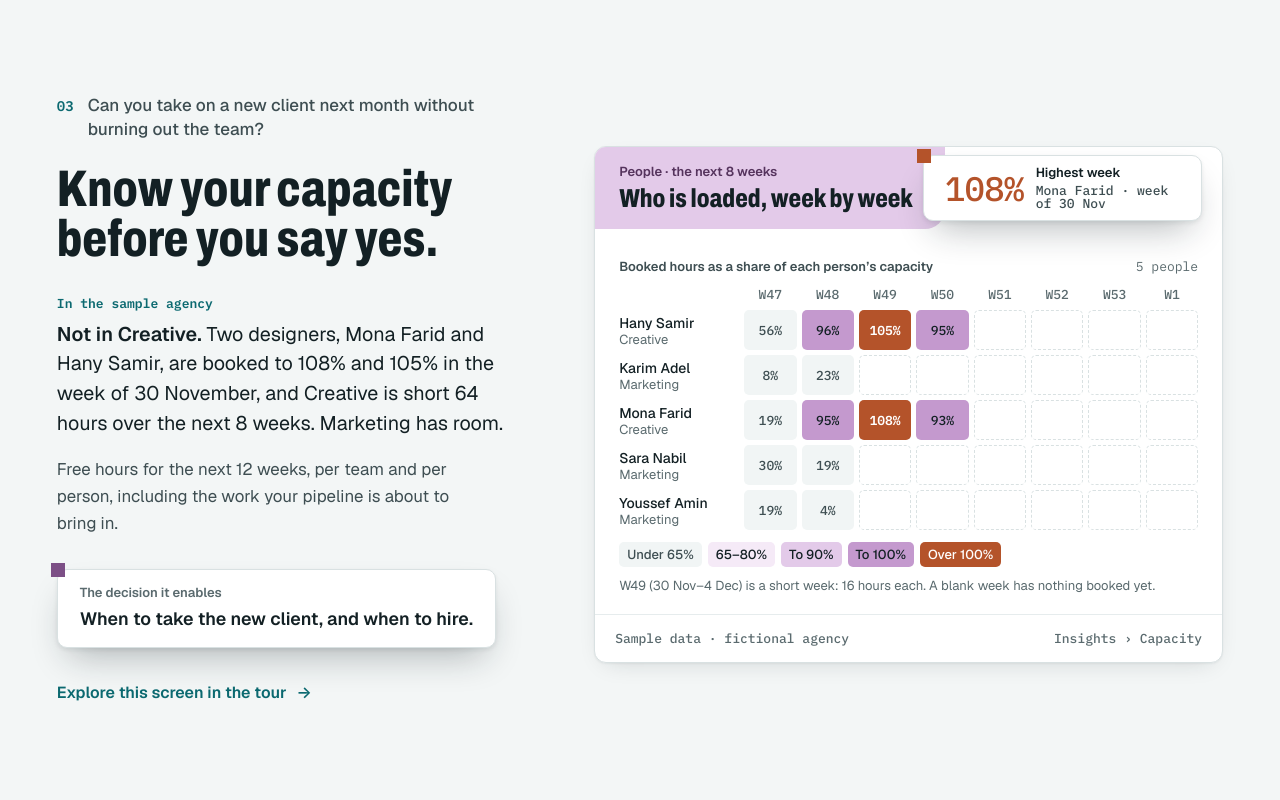
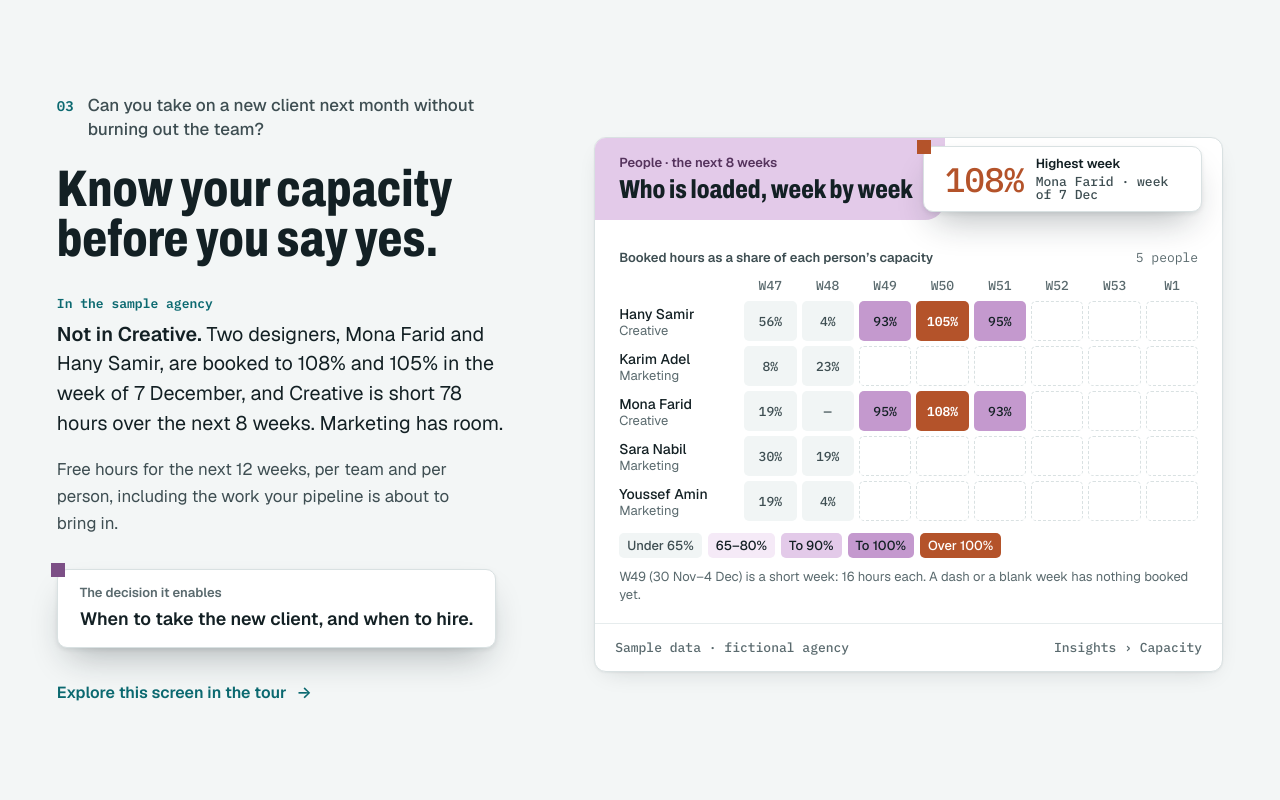
Before and after one commit to cosolutionshq/cosolutionshq.github.io, a plain HTML site: page index.html in a window 1280 px wide. Shown: the part 3780-4580 px from the top of the page. Drawn offline with Linux system fonts and the light colour scheme.

Commit message:
Landing: capacity and forecast figures from the rc.21 tour (captured 16 November 2026)
Text only. 03 Capacity: the overbooked week is W50, 7 December (Mona Farid 108%, Hany Samir 105%),
Creative is short 78 hours; heat map rows Hany 56 4 93 105 95 and Mona 19 - 95 108 93 (W47-W51,
the dash is the product's "nothing booked yet"). 04 Forecast: November 0, December 34K
(19K contracting under 15K proposal sent). Nothing else changes.

Co-Authored-By: Claude Opus 5.5 <noreply@anthropic.com>

```diff
--- a/index.html
+++ b/index.html
@@ -222,26 +222,26 @@
     <div class="answer-head">
       <h3><span class="num">03</span><span>Can you take on a new client next month without burning out the team?</span></h3>
       <p class="answer-title">Know your capacity before you say yes.</p>
-      <div class="sample"><span class="k">In the sample agency</span><p><b>Not in Creative.</b> Two designers, Mona Farid and Hany Samir, are booked to 108% and 105% in the week of 30 November, and Creative is short 64 hours over the next 8 weeks. Marketing has room.</p></div>
+      <div class="sample"><span class="k">In the sample agency</span><p><b>Not in Creative.</b> Two designers, Mona Farid and Hany Samir, are booked to 108% and 105% in the week of 7 December, and Creative is short 78 hours over the next 8 weeks. Marketing has room.</p></div>
     </div>
     <div class="answer-card">
-        <figure class="excerpt fam-people" data-anim-card role="figure" aria-label="Sample data. Two designers are booked above their capacity in the week of 30 November: Mona Farid 108% and Hany Samir 105%, both in Creative. Booked hours as a share of each person's capacity, weeks 47 to 1: Hany Samir 56%, 96%, 105% and 95%; Karim Adel 8% and 23%; Mona Farid 19%, 95%, 108% and 93%; Sara Nabil 30% and 19%; Youssef Amin 19% and 4%; nothing booked after that yet.">
+        <figure class="excerpt fam-people" data-anim-card role="figure" aria-label="Sample data. Two designers are booked above their capacity in the week of 7 December: Mona Farid 108% and Hany Samir 105%, both in Creative. Booked hours as a share of each person's capacity, weeks 47 to 1: Hany Samir 56%, 4%, 93%, 105% and 95%; Karim Adel 8% and 23%; Mona Farid 19%, nothing booked in week 48, then 95%, 108% and 93%; Sara Nabil 30% and 19%; Youssef Amin 19% and 4%; nothing booked after that yet.">
           <div class="card-head">
             <div class="plate"><span class="eye">People · the next 8 weeks</span><span class="title">Who is loaded, week by week</span></div>
-            <div class="chip fig-leak" style="--fig-w:4ch"><i class="sq"></i><span class="fig" aria-hidden="true"><span class="num" data-count="108" data-dec="0" data-pre="" data-suf="%" style="--i:0">108%</span></span><span class="cap"><b>Highest week</b><span>Mona Farid · week of 30 Nov</span></span></div>
+            <div class="chip fig-leak" style="--fig-w:4ch"><i class="sq"></i><span class="fig" aria-hidden="true"><span class="num" data-count="108" data-dec="0" data-pre="" data-suf="%" style="--i:0">108%</span></span><span class="cap"><b>Highest week</b><span>Mona Farid · week of 7 Dec</span></span></div>
           </div>
           <div class="ex-body" aria-hidden="true">
             <div class="hm-top"><span class="ex-k">Booked hours as a share of each person’s capacity</span><span class="note">5 people</span></div>
             <div class="hm">
                 <span></span><span class="wk">W47</span><span class="wk">W48</span><span class="wk">W49</span><span class="wk">W50</span><span class="wk">W51</span><span class="wk">W52</span><span class="wk">W53</span><span class="wk">W1</span>
-                <span class="who"><b>Hany Samir</b><span>Creative</span></span><span class="cell" style="--i:0"><span class="num" data-count="56" data-dec="0" data-pre="" data-suf="" style="--i:0">56</span><span class="pc">%</span></span><span class="cell b-over" style="--i:1"><span class="num" data-count="96" data-dec="0" data-pre="" data-suf="" style="--i:1">96</span><span class="pc">%</span></span><span class="cell b-beyond" style="--i:2"><span class="num" data-count="105" data-dec="0" data-pre="" data-suf="" style="--i:2">105</span><span class="pc">%</span></span><span class="cell b-over" style="--i:3"><span class="num" data-count="95" data-dec="0" data-pre="" data-suf="" style="--i:3">95</span><span class="pc">%</span></span><span class="cell none" style="--i:4"></span><span class="cell none" style="--i:5"></span><span class="cell none" style="--i:6"></span><span class="cell none" style="--i:7"></span>
+                <span class="who"><b>Hany Samir</b><span>Creative</span></span><span class="cell" style="--i:0"><span class="num" data-count="56" data-dec="0" data-pre="" data-suf="" style="--i:0">56</span><span class="pc">%</span></span><span class="cell" style="--i:1"><span class="num" data-count="4" data-dec="0" data-pre="" data-suf="" style="--i:1">4</span><span class="pc">%</span></span><span class="cell b-over" style="--i:2"><span class="num" data-count="93" data-dec="0" data-pre="" data-suf="" style="--i:2">93</span><span class="pc">%</span></span><span class="cell b-beyond" style="--i:3"><span class="num" data-count="105" data-dec="0" data-pre="" data-suf="" style="--i:3">105</span><span class="pc">%</span></span><span class="cell b-over" style="--i:4"><span class="num" data-count="95" data-dec="0" data-pre="" data-suf="" style="--i:4">95</span><span class="pc">%</span></span><span class="cell none" style="--i:5"></span><span class="cell none" style="--i:6"></span><span class="cell none" style="--i:7"></span>
                 <span class="who"><b>Karim Adel</b><span>Marketing</span></span><span class="cell" style="--i:1"><span class="num" data-count="8" data-dec="0" data-pre="" data-suf="" style="--i:1">8</span><span class="pc">%</span></span><span class="cell" style="--i:2"><span class="num" data-count="23" data-dec="0" data-pre="" data-suf="" style="--i:2">23</span><span class="pc">%</span></span><span class="cell none" style="--i:3"></span><span class="cell none" style="--i:4"></span><span class="cell none" style="--i:5"></span><span class="cell none" style="--i:6"></span><span class="cell none" style="--i:7"></span><span class="cell none" style="--i:8"></span>
-                <span class="who"><b>Mona Farid</b><span>Creative</span></span><span class="cell" style="--i:2"><span class="num" data-count="19" data-dec="0" data-pre="" data-suf="" style="--i:2">19</span><span class="pc">%</span></span><span class="cell b-over" style="--i:3"><span class="num" data-count="95" data-dec="0" data-pre="" data-suf="" style="--i:3">95</span><span class="pc">%</span></span><span class="cell b-beyond" style="--i:4"><span class="num" data-count="108" data-dec="0" data-pre="" data-suf="" style="--i:4">108</span><span class="pc">%</span></span><span class="cell b-over" style="--i:5"><span class="num" data-count="93" data-dec="0" data-pre="" data-suf="" style="--i:5">93</span><span class="pc">%</span></span><span class="cell none" style="--i:6"></span><span class="cell none" style="--i:7"></span><span class="cell none" style="--i:8"></span><span class="cell none" style="--i:9"></span>
+                <span class="who"><b>Mona Farid</b><span>Creative</span></span><span class="cell" style="--i:2"><span class="num" data-count="19" data-dec="0" data-pre="" data-suf="" style="--i:2">19</span><span class="pc">%</span></span><span class="cell" style="--i:3">—</span><span class="cell b-over" style="--i:4"><span class="num" data-count="95" data-dec="0" data-pre="" data-suf="" style="--i:4">95</span><span class="pc">%</span></span><span class="cell b-beyond" style="--i:5"><span class="num" data-count="108" data-dec="0" data-pre="" data-suf="" style="--i:5">108</span><span class="pc">%</span></span><span class="cell b-over" style="--i:6"><span class="num" data-count="93" data-dec="0" data-pre="" data-suf="" style="--i:6">93</span><span class="pc">%</span></span><span class="cell none" style="--i:7"></span><span class="cell none" style="--i:8"></span><span class="cell none" style="--i:9"></span>
                 <span class="who"><b>Sara Nabil</b><span>Marketing</span></span><span class="cell" style="--i:3"><span class="num" data-count="30" data-dec="0" data-pre="" data-suf="" style="--i:3">30</span><span class="pc">%</span></span><span class="cell" style="--i:4"><span class="num" data-count="19" data-dec="0" data-pre="" data-suf="" style="--i:4">19</span><span class="pc">%</span></span><span class="cell none" style="--i:5"></span><span class="cell none" style="--i:6"></span><span class="cell none" style="--i:7"></span><span class="cell none" style="--i:8"></span><span class="cell none" style="--i:9"></span><span class="cell none" style="--i:10"></span>
                 <span class="who"><b>Youssef Amin</b><span>Marketing</span></span><span class="cell" style="--i:4"><span class="num" data-count="19" data-dec="0" data-pre="" data-suf="" style="--i:4">19</span><span class="pc">%</span></span><span class="cell" style="--i:5"><span class="num" data-count="4" data-dec="0" data-pre="" data-suf="" style="--i:5">4</span><span class="pc">%</span></span><span class="cell none" style="--i:6"></span><span class="cell none" style="--i:7"></span><span class="cell none" style="--i:8"></span><span class="cell none" style="--i:9"></span><span class="cell none" style="--i:10"></span><span class="cell none" style="--i:11"></span>
             </div>
             <div class="band-legend"><span style="background:#F1F5F5;color:#3E4E52">Under 65%</span><span style="background:oklch(0.95 0.02 320)">65–80%</span><span style="background:oklch(0.87 0.05 320)">To 90%</span><span style="background:oklch(0.74 0.09 320)">To 100%</span><span style="background:#B4532A;color:#FFFFFF">Over 100%</span></div>
-            <p class="hm-note">W49 (30 Nov–4 Dec) is a short week: 16 hours each. A blank week has nothing booked yet.</p>
+            <p class="hm-note">W49 (30 Nov–4 Dec) is a short week: 16 hours each. A dash or a blank week has nothing booked yet.</p>
           </div>
           <div class="card-foot"><span class="note">Sample data · fictional agency</span><span class="note">Insights › Capacity</span></div>
         </figure>
@@ -259,13 +259,13 @@
       <div class="sample"><span class="k">In the sample agency</span><p><b>34K USD</b> from 2 deals, weighted by their chance of winning. All 6 of the next 6 months fall short of the 55K USD monthly target.</p></div>
     </div>
     <div class="answer-card">
-        <figure class="excerpt fam-pipe" data-anim-card role="figure" aria-label="Sample data. Weighted forecast 34K USD from 2 deals: 19K in November, 15K in December, nothing yet from January to April. All six months fall short of the 55K USD monthly target.">
+        <figure class="excerpt fam-pipe" data-anim-card role="figure" aria-label="Sample data. Weighted forecast 34K USD from 2 deals, both starting in December: 19K contracting and 15K with a proposal sent. Nothing yet in November or from January to April. All six months fall short of the 55K USD monthly target.">
           <div class="card-head">
             <div class="plate"><span class="eye">Pipeline · next 6 months, weighted</span><span class="title">Revenue forecast</span></div>
             <div class="chip " style="--fig-w:3ch"><i class="sq"></i><span class="fig" aria-hidden="true"><span class="num" data-count="34" data-dec="0" data-pre="" data-suf="K" style="--i:0">34K</span></span><span class="cap"><b>USD weighted, from 2 deals</b><span>90K open · win rate 86%</span></span></div>
           </div>
           <div class="ex-body" aria-hidden="true">
-            <div class="fc"><i class="fc-target"></i><span class="fc-target-l">Target 55K a month</span><div class="fc-cols"><div class="fc-col"><i class="fc-short fade" style="--i:2"></i><i class="bar c-contract" style="height:30.20%;--i:0"></i><span class="v" style="bottom:30.20%"><span class="num" data-count="19" data-dec="0" data-pre="" data-suf="K" style="--i:0">19K</span></span></div><div class="fc-col"><i class="fc-short fade" style="--i:3"></i><i class="bar c-proposal" style="height:23.59%;--i:1"></i><span class="v" style="bottom:23.59%"><span class="num" data-count="15" data-dec="0" data-pre="" data-suf="K" style="--i:1">15K</span></span></div><div class="fc-col"><i class="fc-short fade" style="--i:4"></i><span class="fc-short-l fade" style="--i:4">short</span></div><div class="fc-col"><i class="fc-short fade" style="--i:5"></i><span class="fc-short-l fade" style="--i:5">short</span></div><div class="fc-col"><i class="fc-short fade" style="--i:6"></i><span class="fc-short-l fade" style="--i:6">short</span></div><div class="fc-col"><i class="fc-short fade" style="--i:7"></i><span class="fc-short-l fade" style="--i:7">short</span></div></div></div>
+            <div class="fc"><i class="fc-target"></i><span class="fc-target-l">Target 55K a month</span><div class="fc-cols"><div class="fc-col"><i class="fc-short fade" style="--i:2"></i><span class="fc-short-l fade" style="--i:2">short</span></div><div class="fc-col"><i class="fc-short fade" style="--i:3"></i><i class="bar c-contract" style="height:30.20%;--i:1;border-radius:0"></i><i class="bar c-proposal" style="bottom:30.20%;height:23.59%;--i:1"></i><span class="v" style="bottom:53.79%"><span class="num" data-count="34" data-dec="0" data-pre="" data-suf="K" style="--i:1">34K</span></span></div><div class="fc-col"><i class="fc-short fade" style="--i:4"></i><span class="fc-short-l fade" style="--i:4">short</span></div><div class="fc-col"><i class="fc-short fade" style="--i:5"></i><span class="fc-short-l fade" style="--i:5">short</span></div><div class="fc-col"><i class="fc-short fade" style="--i:6"></i><span class="fc-short-l fade" style="--i:6">short</span></div><div class="fc-col"><i class="fc-short fade" style="--i:7"></i><span class="fc-short-l fade" style="--i:7">short</span></div></div></div>
             <div class="fc-months"><span>Nov</span><span>Dec</span><span>Jan</span><span>Feb</span><span>Mar</span><span>Apr</span></div>
             <div class="legend"><span><i class="c-contract"></i>Contracting (80%)</span><span><i class="c-proposal"></i>Proposal sent (50%)</span></div>
             <p class="ex-cap">Each deal sits in the month it should start, weighted by its chance of winning.</p>
```
